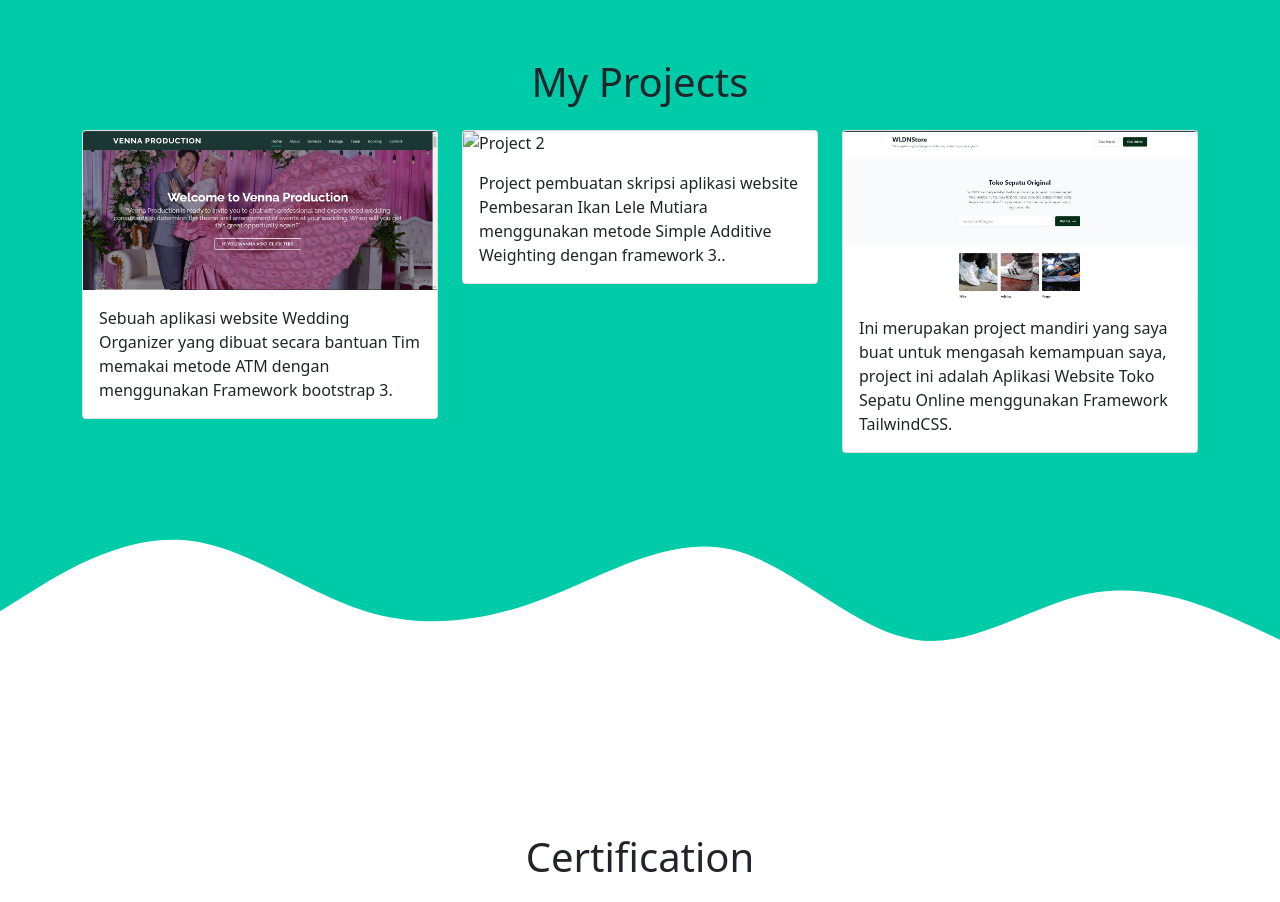
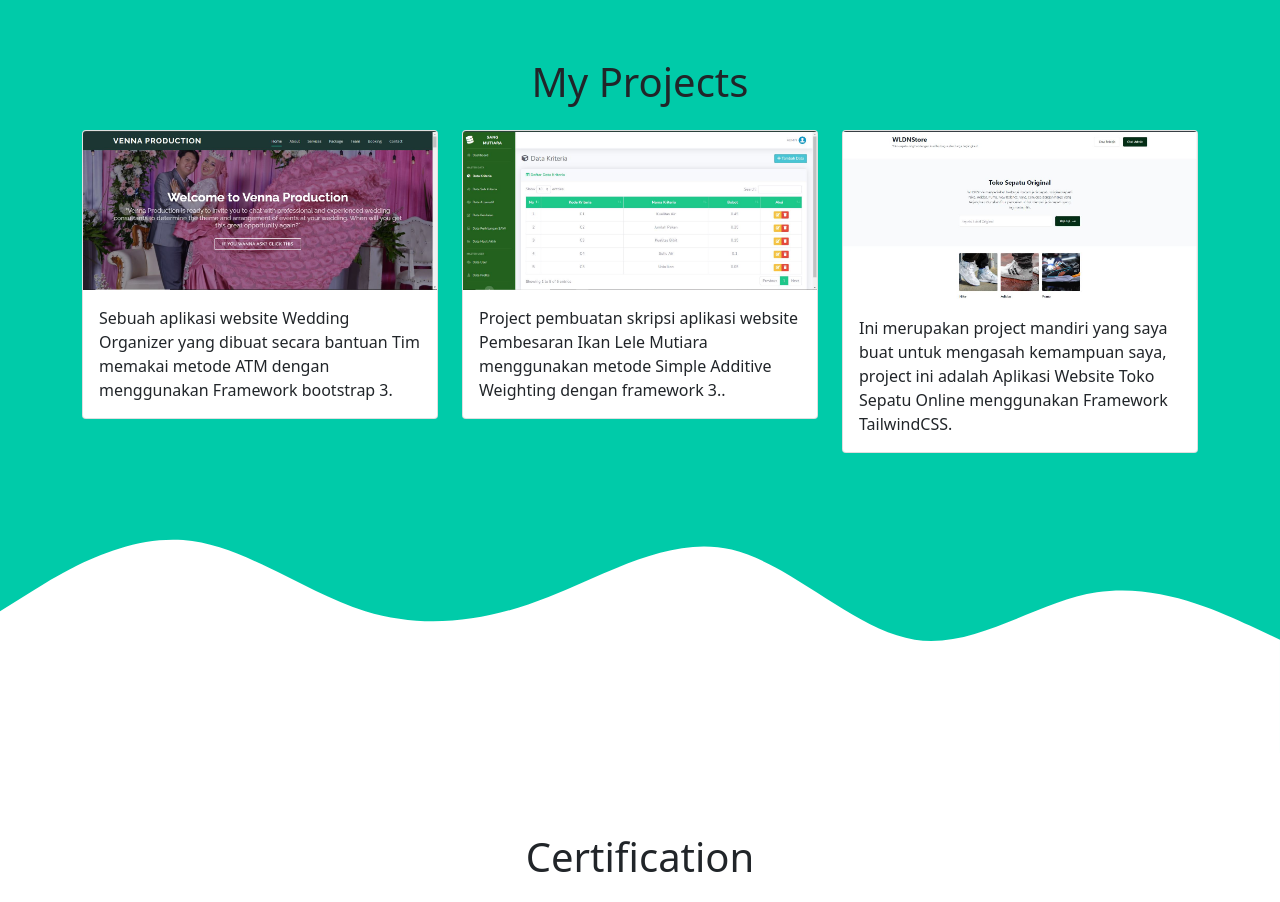
Before and after one commit to WildanTinoFauzan/WildanTino-Portfolio, a plain HTML site: page index.html in a window 1280 px wide. Shown: the part 1720-2622 px from the top of the page. Drawn offline with nearby package versions, Linux system fonts and the light colour scheme.

```diff
--- a/index.html
+++ b/index.html
@@ -132,7 +132,7 @@
           </div>
           <div class="col-md-4 mb-3">
             <div class="card">
-              <img src="img/projects/webskripsi.JPGgit" class="card-img-top" alt="Project 2" />
+              <img src="img/projects/webskripsi.JPG" class="card-img-top" alt="Project 2" />
               <div class="card-body">
                 <p class="card-text">Project pembuatan skripsi aplikasi website Pembesaran Ikan Lele Mutiara menggunakan metode Simple Additive Weighting dengan framework 3..</p>
               </div>
```
